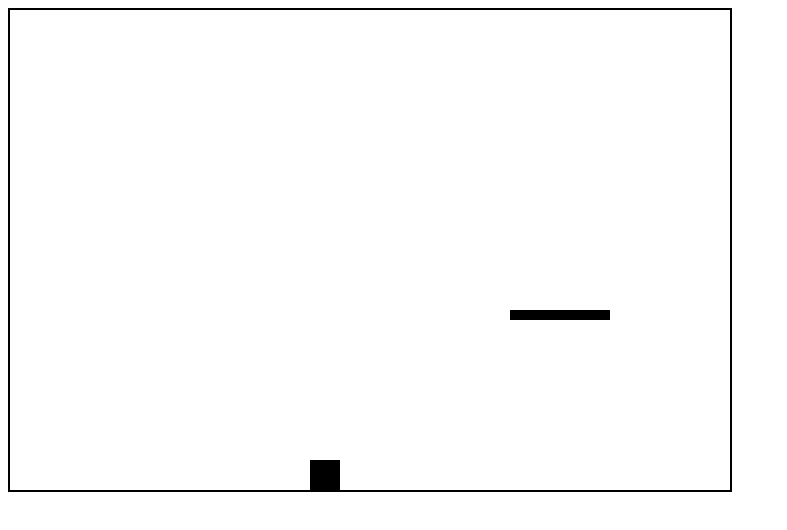
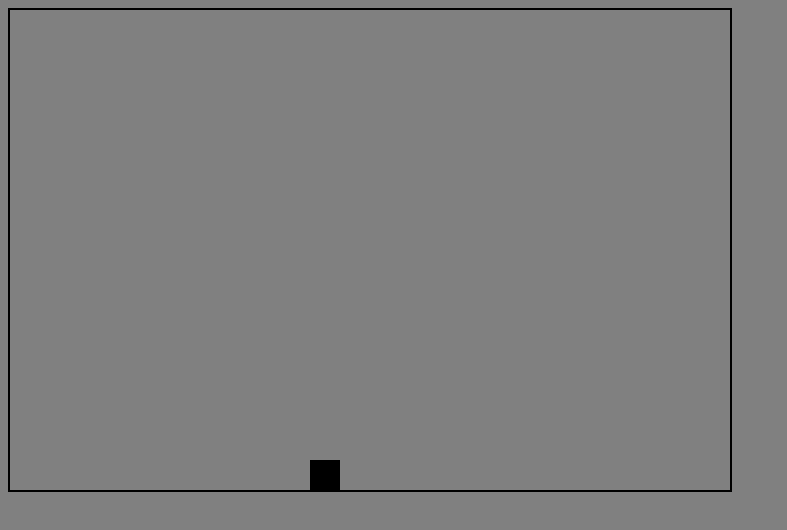
Before and after one commit to ThomasMcKnight/platformer, a plain HTML site: page index.html in a window 1280 px wide. Shown: the whole page, without its empty margins (0-787 px from the left). Drawn offline with Linux system fonts and the light colour scheme.

Commit message:
Created player and platform

```diff
--- a/script.js
+++ b/script.js
@@ -1,3 +1,9 @@
+const GAMEHEIGHT = 480;
+const GAMEWIDTH = 720;
+
+let canvas = document.getElementById("gameScreen");
+let ctx = canvas.getContext("2d");
+
 class Platform
 {
    constructor()
@@ -34,11 +40,9 @@ class Player
     }
 }
 
-const GAMEHEIGHT = 480;
-const GAMEWIDTH = 720;
-let canvas = document.getElementById("gameScreen");
-let ctx = canvas.getContext("2d");
+
+
 let platform = new Platform();
 let player = new Player();
-platform.draw(ctx);
+
 player.draw(ctx);
--- a/style.css
+++ b/style.css
@@ -1,3 +1,7 @@
 .gameScreen {
     border: 2px solid black;
 }
+
+:root {
+    background-color: grey;
+}
```
